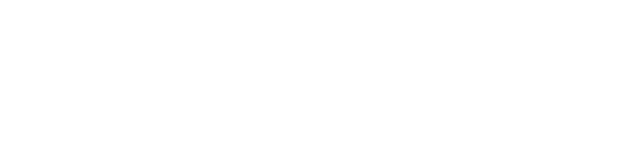
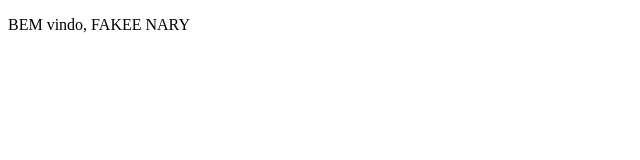
Before and after one commit to M4lon3s/GustavoValerioPW1, a plain HTML site: page index.html in a window 1280 px wide. Shown: the whole page, without its empty margins (0-640 px from the left). Drawn offline with Linux system fonts and the light colour scheme.

Commit message:
Update index.html

```diff
--- a/index.html
+++ b/index.html
@@ -3,6 +3,7 @@
 <head>
 	<meta charset="UTF-8"/>
 	<title> titulo </title>
+	<p> BEM vindo, FAKEE NARY</p>
 </head>
 
 <body>
```
